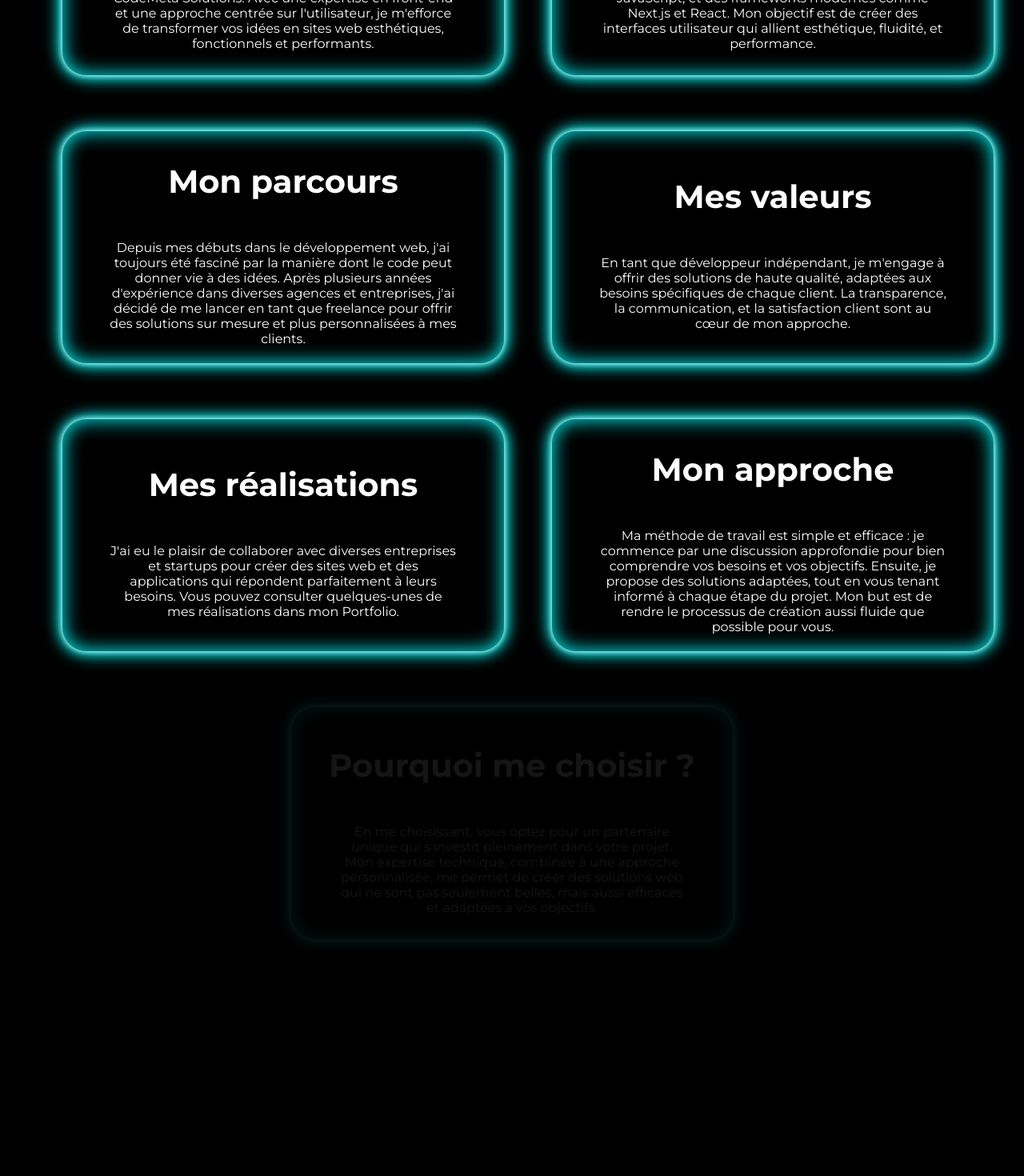
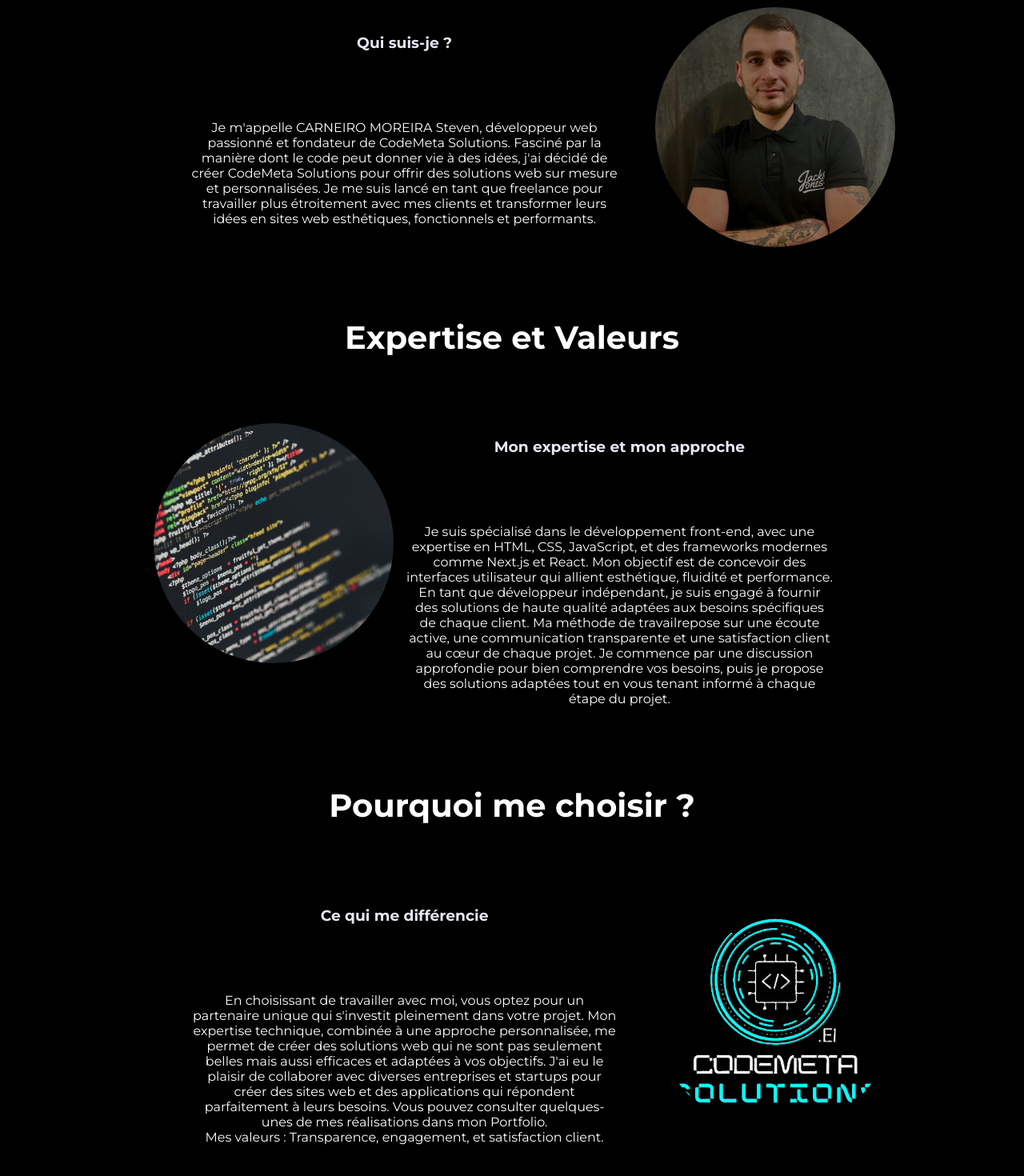
Before and after one commit to CARNEIRO-MOREIRA-Steven/CodeMeta_Solutions, a Next.js app: page /a_propos in a window 1280 px wide. Shown: the part 386-1856 px from the top of the page at 80% size. Before the commit the page ends 1620 px from the top, so only its background shows below. Built offline with nearby package versions, Linux system fonts and the light colour scheme.

Commit message:
Modification A propos + création Contact

```diff
--- a/src/app/contact/page.js
+++ b/src/app/contact/page.js
@@ -1,11 +1,13 @@
 import React from 'react'
 import Header from '@/components/Header'
+import ContactForm from '@/components/ContactForm'
 
 
 const page = () => {
   return (
     <div>
       <Header />
+      <ContactForm />
     </div>
   )
 }
--- a/src/components/APropos.jsx
+++ b/src/components/APropos.jsx
@@ -1,7 +1,7 @@
 "use client"
 import React, { useEffect, useRef, useState } from 'react'
 import './a_propos.css'
-import {motion, useAnimation} from "framer-motion"
+import { motion, useAnimation } from "framer-motion"
 
 const APropos = () => {
     const [aProposVisible, aProposIsVisible] = useState(false);
@@ -9,18 +9,14 @@ const APropos = () => {
     const aProposDescription1 = useAnimation();
     const aProposDescription2 = useAnimation();
     const aProposDescription3 = useAnimation();
-    const aProposDescription4 = useAnimation();
-    const aProposDescription5 = useAnimation();
-    const aProposDescription6 = useAnimation();
-    const aProposDescription7 = useAnimation();
 
 
 
-    useEffect (() => {
+    useEffect(() => {
         const aProposTopOffset = aProposRef.current.offsetTop
 
         const handleScroll = () => {
-            if(window.scrollY > aProposTopOffset - window.innerHeight / 1){
+            if (window.scrollY > aProposTopOffset - window.innerHeight / 1) {
                 aProposIsVisible(true)
             }
         };
@@ -30,93 +26,80 @@ const APropos = () => {
         }
     }, []);
 
-    useEffect(()=>{
+    useEffect(() => {
         const animateAPropos = async () => {
+            if (aProposVisible) {
                 await aProposDescription1.start({
-                opacity : 1,
-                transition : { duration : 0.5, ease : "linear"},
+                    opacity: 1,
+                    transition: { duration: 0.5, ease: "linear" },
                 });
                 await aProposDescription1.start({
-                scale : 1,
-                transition : { duration : 0.5, ease : "linear"},
+                    scale: 1,
+                    transition: { duration: 0.5, ease: "linear" },
                 });
                 await aProposDescription2.start({
-                opacity : 1,
-                transition : { duration : 1, ease : "linear"}
+                    opacity: 1,
+                    transition: { duration: 1, ease: "linear" }
                 });
                 await aProposDescription3.start({
-                opacity : 1,
-                transition : { duration : 1, ease : "linear"}
+                    opacity: 1,
+                    transition: { duration: 1, ease: "linear" }
                 });
-            await aProposDescription4.start({
-                opacity : 1,
-                transition : { duration : 1, ease : "linear"}
-            })
-            if(aProposVisible){
-                await aProposDescription5.start({
-                    opacity : 1,
-                    transition : { duration : 1, ease : "linear"}
-                })
 
-            await aProposDescription6.start({
-                opacity : 1,
-                transition : { duration : 1, ease : "linear"}
-            });
-            await aProposDescription7.start({
-                opacity : 1,
-                transition : { duration : 1, ease : "linear"}
-            })
-        }};
+            }
+        };
         animateAPropos();
-    }, [aProposVisible, aProposDescription1, aProposDescription2, aProposDescription3, aProposDescription4, aProposDescription5,aProposDescription6, aProposDescription7])
+    }, [aProposVisible, aProposDescription1, aProposDescription2, aProposDescription3])
     return (
-    <motion.section className='a_propos_section'>
+        <motion.section className='a_propos_section' ref={aProposRef}>
+            <h2 id='a_propos_title'>À propos de moi et CodeMeta Solutions</h2>
             <section className='a_propos_de_moi'>
-        <motion.section className='a_propos_description 1'
+                <motion.section className='qui_suis_je'
                     animate={aProposDescription1}
-        initial={{scale : 0.5, opacity : 0}}>
-        <h2 id='a_propos_title'>Qui suis-je ?</h2>
-        <p>Je m'appelle CARNEIRO MOREIRA Steven, développeur web passionné et fondateur de CodeMeta Solutions. Avec une expertise en front-end et une approche centrée sur l'utilisateur, je m'efforce de transformer vos idées en sites web esthétiques, fonctionnels et performants.</p>
+                    initial={{ scale: 0.5, opacity: 0 }}>
+                    <section className='a_propos_description'>
+                        <h3>Qui suis-je ?</h3>
+                        <p>Je m'appelle CARNEIRO MOREIRA Steven, développeur web passionné et fondateur de CodeMeta Solutions. Fasciné par la manière dont le code peut donner vie à des idées,
+                            j'ai décidé de créer CodeMeta Solutions pour offrir des solutions web sur mesure et personnalisées. Je me suis lancé en tant que freelance pour travailler plus
+                            étroitement avec mes clients et transformer leurs idées en sites web esthétiques, fonctionnels et performants.</p>
+                    </section>
+                    <section className='a_propos_img'>
+                        <img className='ma_photo' src='./ma_photo_profil.jpg'></img>
+                    </section>
                 </motion.section>
-        <motion.section className='a_propos_description 3'
+                <h2 id='a_propos_title'>Expertise et Valeurs</h2>
+                <motion.section className='expertise'
+                    animate={aProposDescription2}
+                    initial={{ opacity: 0 }}>
+                    <section className='a_propos_description'>
+                        <h3>Mon expertise et mon approche</h3>
+                        <p>Je suis spécialisé dans le développement front-end, avec une expertise en HTML, CSS, JavaScript, et des frameworks modernes comme Next.js et React. Mon objectif est
+                             de concevoir des interfaces utilisateur qui allient esthétique, fluidité et performance. En tant que développeur indépendant, je suis engagé à fournir des
+                              solutions de haute qualité adaptées aux besoins spécifiques de chaque client. Ma méthode de travailrepose sur une écoute active, une communication transparente
+                              et une satisfaction client au cœur de chaque projet. Je commence par une discussion approfondie pour bien comprendre vos besoins, puis je propose des solutions
+                               adaptées tout en vous tenant informé à chaque étape du projet.</p>
+                    </section>
+                    <section className='a_propos_img'>
+                        <img className='ma_photo' src='./sur_mesure.jpg'></img>
+                    </section>
+                </motion.section>
+                <h2 id='a_propos_title'>Pourquoi me choisir ?</h2>
+                <motion.section className='me_choisir'
                     animate={aProposDescription3}
-        initial={{opacity : 0}}>
-        <h2 id='a_propos_title'>Mon parcours</h2>
-        <p>Depuis mes débuts dans le développement web, j'ai toujours été fasciné par la manière dont le code peut donner vie à des idées. Après plusieurs années d'expérience dans diverses agences et entreprises, j'ai décidé de me lancer en tant que freelance pour offrir des solutions sur mesure et plus personnalisées à mes clients.</p>
-        </motion.section>
-        <motion.section ref={aProposRef} className='a_propos_description 5'
-        animate={aProposDescription5}
-        initial={{opacity : 0}}>
-        <h2 id='a_propos_title'>Mes réalisations</h2>
-        <p>J'ai eu le plaisir de collaborer avec diverses entreprises et startups pour créer des sites web et des applications qui répondent parfaitement à leurs besoins. Vous pouvez consulter quelques-unes de mes réalisations dans mon Portfolio.</p>
+                    initial={{ opacity: 0 }}>
+                        <section className='a_propos_description'>
+                    <h3>Ce qui me différencie</h3>
+                    <p>En choisissant de travailler avec moi, vous optez pour un partenaire unique qui s'investit pleinement dans votre projet. Mon expertise technique, combinée à une
+                        approche personnalisée, me permet de créer des solutions web qui ne sont pas seulement belles mais aussi efficaces et adaptées à vos objectifs. J'ai eu le plaisir
+                        de collaborer avec diverses entreprises et startups pour créer des sites web et des applications qui répondent parfaitement à leurs besoins. Vous pouvez consulter
+                        quelques-unes de mes réalisations dans mon Portfolio.<br></br>
+                        Mes valeurs : Transparence, engagement, et satisfaction client.</p>
+                        </section>
+                        <section className='a_propos_img'>
+                        <img className='ma_photo' src='./codemeta_solutions.png'></img>
+                    </section>
                 </motion.section>
             </section>
-        <section className='a_propos_expertise'>
-        <motion.section className='a_propos_description 2'
-        animate={aProposDescription2}
-        initial={{opacity : 0}}>
-            <h2 id='a_propos_title'>Mon expertise</h2>
-            <p>Je suis spécialisé dans le développement front-end, avec une expertise particulière en HTML, CSS, JavaScript, et des frameworks modernes comme Next.js et React. Mon objectif est de créer des interfaces utilisateur qui allient esthétique, fluidité, et performance.</p>
-        </motion.section>
-        <motion.section className='a_propos_description 4'
-        animate={aProposDescription4}
-        initial={{opacity : 0}}>
-            <h2 id='a_propos_title'>Mes valeurs</h2>
-            <p>En tant que développeur indépendant, je m'engage à offrir des solutions de haute qualité, adaptées aux besoins spécifiques de chaque client. La transparence, la communication, et la satisfaction client sont au cœur de mon approche.</p>
-        </motion.section>
-        <motion.section className='a_propos_description 6'
-        animate={aProposDescription6}
-        initial={{opacity : 0}}>
-            <h2 id='a_propos_title'>Mon approche</h2>
-            <p>Ma méthode de travail est simple et efficace : je commence par une discussion approfondie pour bien comprendre vos besoins et vos objectifs. Ensuite, je propose des solutions adaptées, tout en vous tenant informé à chaque étape du projet. Mon but est de rendre le processus de création aussi fluide que possible pour vous.</p>
-        </motion.section>
-        </section>
-        <motion.section className='a_propos_description 7 me_choisir'
-        animate={aProposDescription7}
-        initial={{opacity : 0}}>
-            <h2 id='a_propos_title'>Pourquoi me choisir ?</h2>
-            <p>En me choisissant, vous optez pour un partenaire unique qui s'investit pleinement dans votre projet. Mon expertise technique, combinée à une approche personnalisée, me permet de créer des solutions web qui ne sont pas seulement belles, mais aussi efficaces et adaptées à vos objectifs.</p>
-        </motion.section>
         </motion.section>
     )
 }
--- a/src/components/a_propos.css
+++ b/src/components/a_propos.css
@@ -9,33 +9,10 @@
     margin: 50px 0;
 }
 
-.a_propos_description {
-    display: flex;
-    flex-direction: column;
-    justify-content: center;
-    align-items: center;
-    width: 100%;
-    height: 250px;
-    position: relative;
-    margin: 10px 0;
-    padding: 20px;
-    border-radius: 30px;
-    overflow: hidden;
-    z-index: 1;
-    background: transparent; /* Pas de fond pour la carte */
-    color: #ffffff; /* Texte en blanc pour le contraste */
-    box-shadow:
-        0 0 5px #fff,
-        /* 0 0 10px #fff, */
-        0 0 15px #00ffff,
-        0 0 20px #00ffff,
-        /* 0 0 30px #EFC82A, */
-        inset 0 0 20px #00ffff; /* Effet de néon autour de la bordure */
-    animation: neonPulse 1s infinite alternate; /* Animation pulsante */
-}
 
 #a_propos_title{
     color: #fff;
+    text-align: center;
 }
 
 .a_propos_description p {
@@ -44,37 +21,58 @@
     text-align: center;
     z-index: 1;
 }
-
-@keyframes neonPulse {
-    0% {
-        box-shadow:
-            0 0 5px #fff,
-            /* 0 0 10px #fff, */
-            0 0 15px #00ffff,
-            0 0 20px #00ffff,
-            /* 0 0 25px #EFC82A, */
-            inset 0 0 20px #00ffff;
-    }
-    100% {
-        box-shadow:
-            0 0 10px #fff,
-            /* 0 0 15px #fff, */
-            0 0 20px #00ffff,
-            0 0 30px #00ffff,
-            /* 0 0 40px #EFC82A, */
-            inset 0 0 30px #00ffff;
-    }
+.a_propos_description h3{
+    text-align: center;
 }
 
-.a_propos_de_moi,
-.a_propos_expertise {
+.a_propos_description{
     display: flex;
     flex-direction: column;
-    width: 40%;
+    width: 100%;
+    justify-content: center;
+    align-items: center;
     gap: 50px;
 }
 
-.me_choisir {
-    width: 40%;
-    margin-top: -40px;
+.a_propos_de_moi{
+    display: flex;
+    flex-direction: column;
+    width: 70%;
+    gap: 50px;
 }
+
+.a_propos_img{
+    width: 30%;
+}
+
+.ma_photo{
+    width: 300px;
+    height: 300px;
+    object-fit: cover;
+    border-radius: 50%;
+}
+.expertise, .qui_suis_je, .me_choisir{
+    display: flex;
+    flex-direction: row;
+}
+
+.expertise{
+    flex-direction: row-reverse;
+}
+
+@media (max-width: 767px) {
+    .expertise, .qui_suis_je, .me_choisir {
+        flex-direction: column;
+    }
+
+    .a_propos_img{
+        width: 100%;
+        display: flex;
+        justify-content: center;
+    }
+
+    .ma_photo{
+        width: 200px;
+        height: 200px;
+    }
+}
--- /dev/null
+++ b/src/components/contact_form.css
@@ -0,0 +1,221 @@
+.contact_page{
+    width: 100%;
+    display: flex;
+    flex-direction: column;
+}
+
+.contact_section{
+    display: flex;
+    justify-content: center;
+    align-items: center;
+    height: 550px;
+    gap: 100px;
+}
+
+.container_form{
+    display: flex;
+    flex-direction: column;
+}
+
+.form_complement{
+    position: relative;
+    bottom: 100px;
+    width: 500px;
+}
+
+.form_complement li {
+    list-style: circle;
+}
+
+.form_complement h4{
+    margin-bottom: 5px;
+    text-align: center;
+}
+
+.form_complement ul{
+    padding: 0;
+    margin: 0;
+    display: flex;
+    flex-direction: column;
+    align-items: center;
+}
+
+.forms {
+  display: flex;
+  position: relative;
+  width: 500px;
+  bottom: 100px;
+  height: 450px;
+  justify-content: space-between; /* Ajout de cette ligne */
+  background-color:  #000000;
+  border-radius: 25px;
+  padding: 40px 0px;
+}
+
+.aside_form{
+    background-color: #00ffff;
+    border-radius: 15px;
+    width: 30%;
+    height: 450px;
+    display: flex;
+    flex-direction: column;
+    justify-content: center;
+    align-items: center;
+}
+
+
+.aside_form h2 ,h3, p{
+    color: #000000;
+}
+
+.form_content {
+  height: 100%;
+  width: 100%;
+  display: flex;
+  gap: 25px;
+  flex-direction: column;
+  align-items: center;
+  justify-content: center;
+}
+
+.info_contact{
+    display: flex;
+    width: 90%;
+}
+
+.info_contact p{
+    font-weight: bold;
+}
+
+.info_contact img{
+    width: 30px;
+    height: 100%;
+    padding-right: 30px;
+}
+
+input, textarea{
+    border-radius: 20px;
+    border: none;
+    padding-left: 10px;
+    width: 280px;
+    height: 30px;
+}
+
+textarea{
+    height: 100px;
+}
+
+select{
+    width: 100%;
+    margin-bottom: 10px;
+}
+
+.email, .name, .tel,  .message, .subject{
+    display: flex;
+    flex-direction: column;
+    align-items: center;
+}
+
+.carte_entreprise{
+    width: 100%;
+}
+
+iframe{
+    width: 100%;
+    height: 500px;
+    border: none;
+}
+
+.form_button{
+    border-radius: 25px;
+    padding: 15px;
+    color: #000000;
+    background-color: white;
+    border: none;
+    font-size: 15px;
+    cursor: pointer;
+}
+
+.form_button:hover{
+    background-color: #00ffff;
+    color: #000000;
+}
+
+@media screen and (min-width : 768px) and (max-width : 1023px) {
+    .forms{
+        width: 320px;
+        height: 400px;
+    }
+
+    .aside_form{
+        width: 40%;
+        height: 400px;
+    }
+
+    .contact_section{
+        gap: 30px;
+    }
+
+    .form_complement{
+        width: 320px;
+    }
+}
+
+
+@media screen and (min-width : 320px) and (max-width : 767px) {
+    .forms{
+        margin-top: 10px;
+        width: 95%;
+    }
+
+    .contact_section{
+        flex-direction: column;
+        height: 100%;
+        gap: 20px;
+        margin-top: 20px;
+    }
+
+    .form_content {
+        width: 100%;
+        position: relative;
+    }
+
+    .forms{
+        position: initial;
+    }
+
+    .aside_form{
+        width: 95%;
+        height: 400px;
+    }
+
+    .container_form{
+        align-items: center;
+    }
+
+    .form_complement{
+        position: initial;
+        width: 90%;
+        text-align: center;
+    }
+
+    .info_contact img{
+        padding-right: 10px;
+    }
+
+    .info_contact p{
+        font-size: 15px;
+    }
+
+    #footer_contact{
+        margin-top: 20px;
+    }
+
+    input, textarea{
+        width: 250px;
+    }
+
+    iframe{
+        height: 300px;
+    }
+}
```
Also changed, not shown: src/components/ContactForm.jsx (added, +143 -0 lines), src/components/services_page.css (+13 -1 lines), public/ma_photo_profil.jpg (added). Lines whose indentation alone changed are shown as unchanged.
